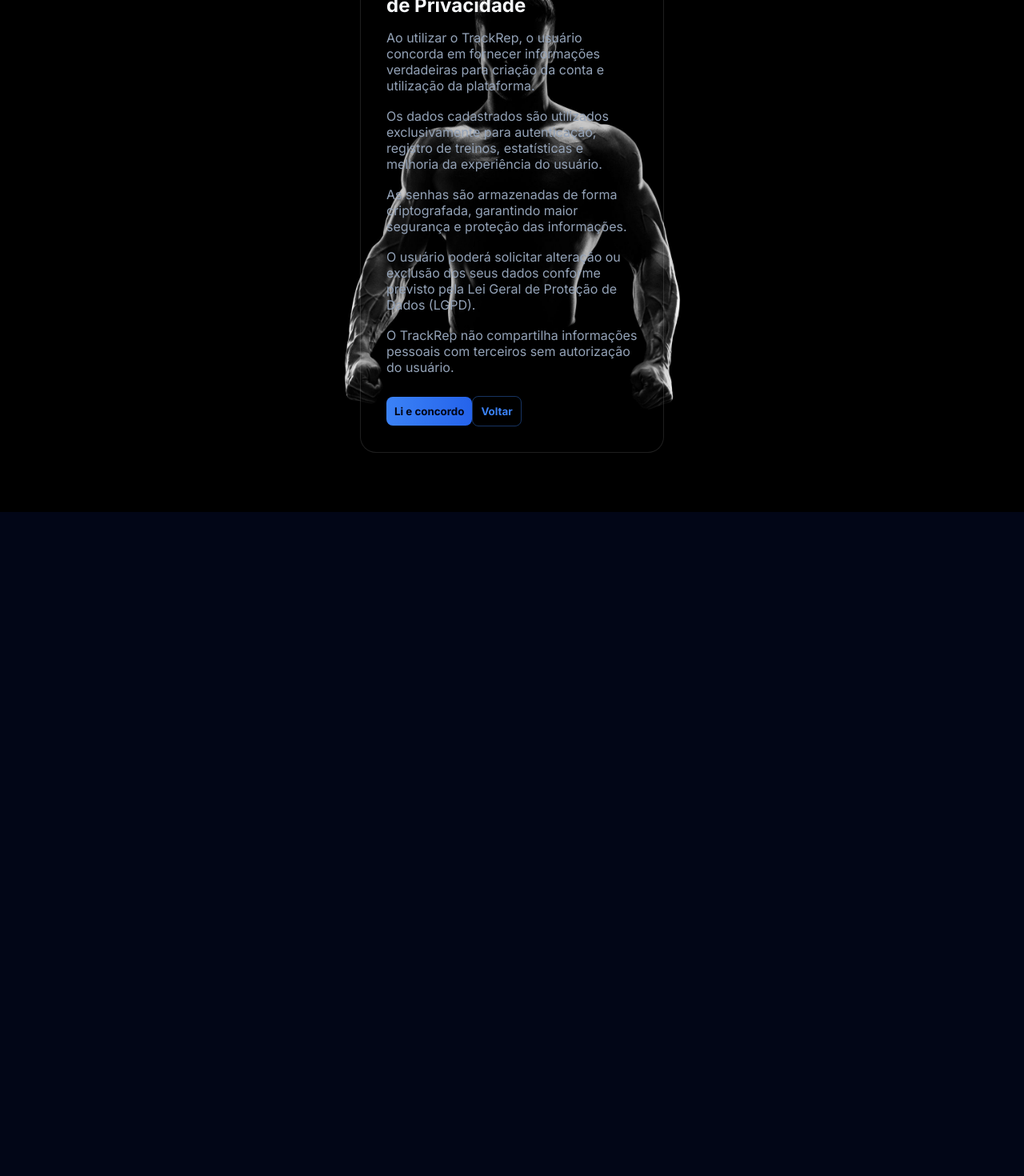
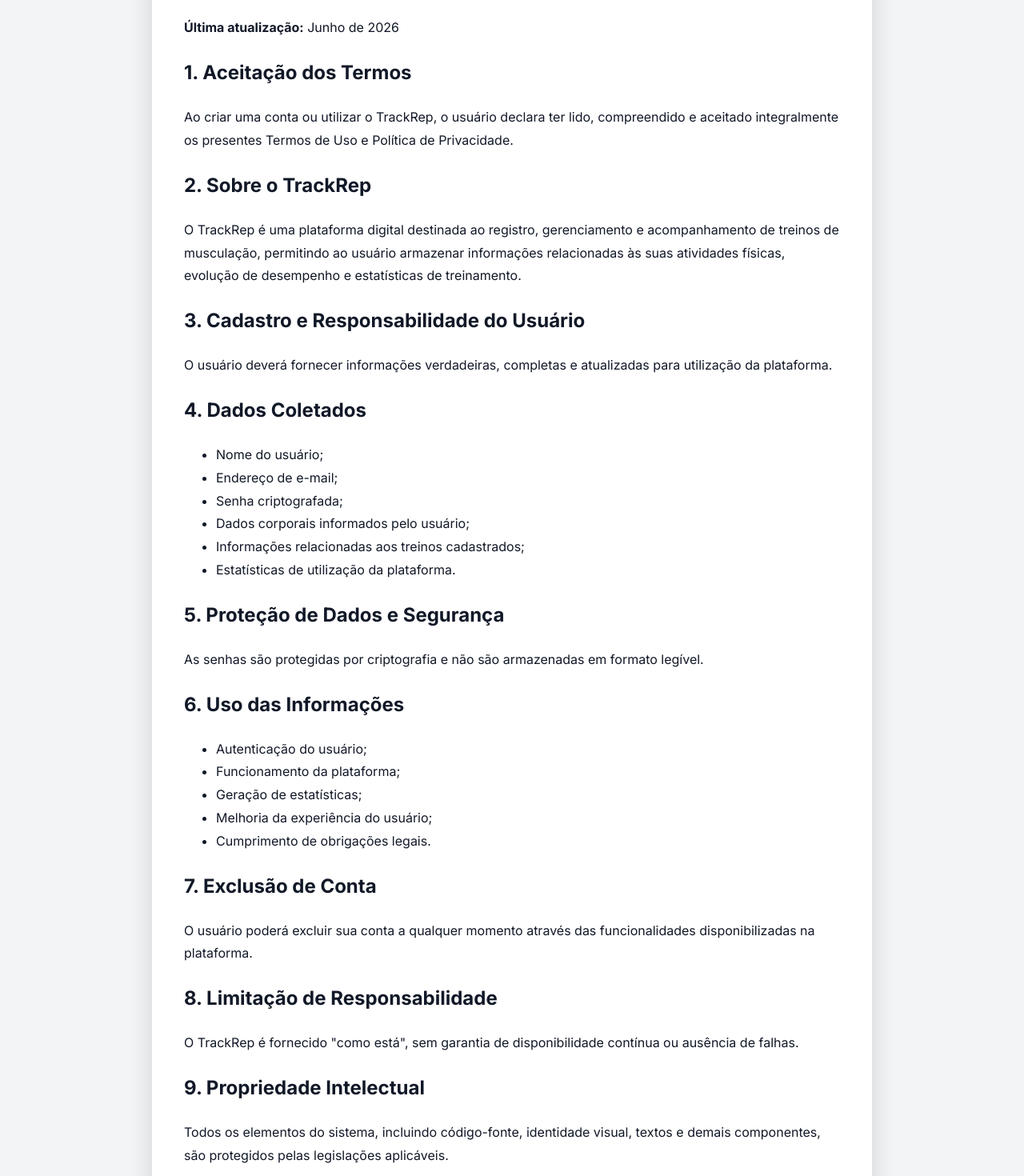
Before and after one commit to FernandoFariaHong/trackrep-frontend, a React (Vite) app: page /termos in a window 1280 px wide. Shown: the part 160-1630 px from the top of the page at 80% size. Before the commit the page ends 800 px from the top, so only its background shows below. Built offline with nearby package versions, Linux system fonts and the light colour scheme.

Commit message:
Melhora termos de uso e politica de privacidade

```diff
--- a/src/Terms.jsx
+++ b/src/Terms.jsx
@@ -5,48 +5,114 @@
 
   const aceitarTermos = () => {
     localStorage.setItem("termosAceitos", "true");
-
-    const aceitarTermos = () => {
-  localStorage.setItem("termosAceitos", "true");
-  navigate("/register");
-};
-
     navigate("/register");
   };
 
   return (
-    <div className="container">
-      <div className="card terms-page">
+    <div
+      style={{
+        minHeight: "100vh",
+        background: "#f3f4f6",
+        padding: "40px 20px",
+      }}
+    >
+      <div
+        style={{
+          maxWidth: "900px",
+          margin: "0 auto",
+          background: "#ffffff",
+          padding: "40px",
+          borderRadius: "16px",
+          boxShadow: "0 10px 30px rgba(0,0,0,0.15)",
+          color: "#111827",
+          lineHeight: "1.8",
+        }}
+      >
         <h1>Termos de Uso e Política de Privacidade</h1>
 
         <p>
-          Ao utilizar o TrackRep, o usuário concorda em fornecer
-          informações verdadeiras para criação da conta e utilização
-          da plataforma.
+          <strong>Última atualização:</strong> Junho de 2026
         </p>
 
+        <h2>1. Aceitação dos Termos</h2>
         <p>
-          Os dados cadastrados são utilizados exclusivamente para
-          autenticação, registro de treinos, estatísticas e melhoria
-          da experiência do usuário.
+          Ao criar uma conta ou utilizar o TrackRep, o usuário declara ter
+          lido, compreendido e aceitado integralmente os presentes Termos de
+          Uso e Política de Privacidade.
         </p>
 
+        <h2>2. Sobre o TrackRep</h2>
         <p>
-          As senhas são armazenadas de forma criptografada,
-          garantindo maior segurança e proteção das informações.
+          O TrackRep é uma plataforma digital destinada ao registro,
+          gerenciamento e acompanhamento de treinos de musculação,
+          permitindo ao usuário armazenar informações relacionadas às suas
+          atividades físicas, evolução de desempenho e estatísticas de
+          treinamento.
         </p>
 
+        <h2>3. Cadastro e Responsabilidade do Usuário</h2>
         <p>
-          O usuário poderá solicitar alteração ou exclusão dos seus
-          dados conforme previsto pela Lei Geral de Proteção de Dados
-          (LGPD).
+          O usuário deverá fornecer informações verdadeiras, completas e
+          atualizadas para utilização da plataforma.
         </p>
 
+        <h2>4. Dados Coletados</h2>
+        <ul>
+          <li>Nome do usuário;</li>
+          <li>Endereço de e-mail;</li>
+          <li>Senha criptografada;</li>
+          <li>Dados corporais informados pelo usuário;</li>
+          <li>Informações relacionadas aos treinos cadastrados;</li>
+          <li>Estatísticas de utilização da plataforma.</li>
+        </ul>
+
+        <h2>5. Proteção de Dados e Segurança</h2>
         <p>
-          O TrackRep não compartilha informações pessoais com terceiros
-          sem autorização do usuário.
+          As senhas são protegidas por criptografia e não são armazenadas em
+          formato legível.
         </p>
 
+        <h2>6. Uso das Informações</h2>
+        <ul>
+          <li>Autenticação do usuário;</li>
+          <li>Funcionamento da plataforma;</li>
+          <li>Geração de estatísticas;</li>
+          <li>Melhoria da experiência do usuário;</li>
+          <li>Cumprimento de obrigações legais.</li>
+        </ul>
+
+        <h2>7. Exclusão de Conta</h2>
+        <p>
+          O usuário poderá excluir sua conta a qualquer momento através das
+          funcionalidades disponibilizadas na plataforma.
+        </p>
+
+        <h2>8. Limitação de Responsabilidade</h2>
+        <p>
+          O TrackRep é fornecido "como está", sem garantia de disponibilidade
+          contínua ou ausência de falhas.
+        </p>
+
+        <h2>9. Propriedade Intelectual</h2>
+        <p>
+          Todos os elementos do sistema, incluindo código-fonte, identidade
+          visual, textos e demais componentes, são protegidos pelas
+          legislações aplicáveis.
+        </p>
+
+        <h2>10. Legislação Aplicável</h2>
+        <p>
+          Este documento é regido pela legislação brasileira, incluindo a
+          Lei Geral de Proteção de Dados (LGPD) e o Marco Civil da Internet.
+        </p>
+
+        <div
+          style={{
+            marginTop: "40px",
+            display: "flex",
+            gap: "12px",
+          }}
+        >
           <button onClick={aceitarTermos}>
             Li e concordo
           </button>
@@ -59,6 +125,7 @@
           </button>
         </div>
       </div>
+    </div>
   );
 }
 
```
Lines whose indentation alone changed are shown as unchanged.
